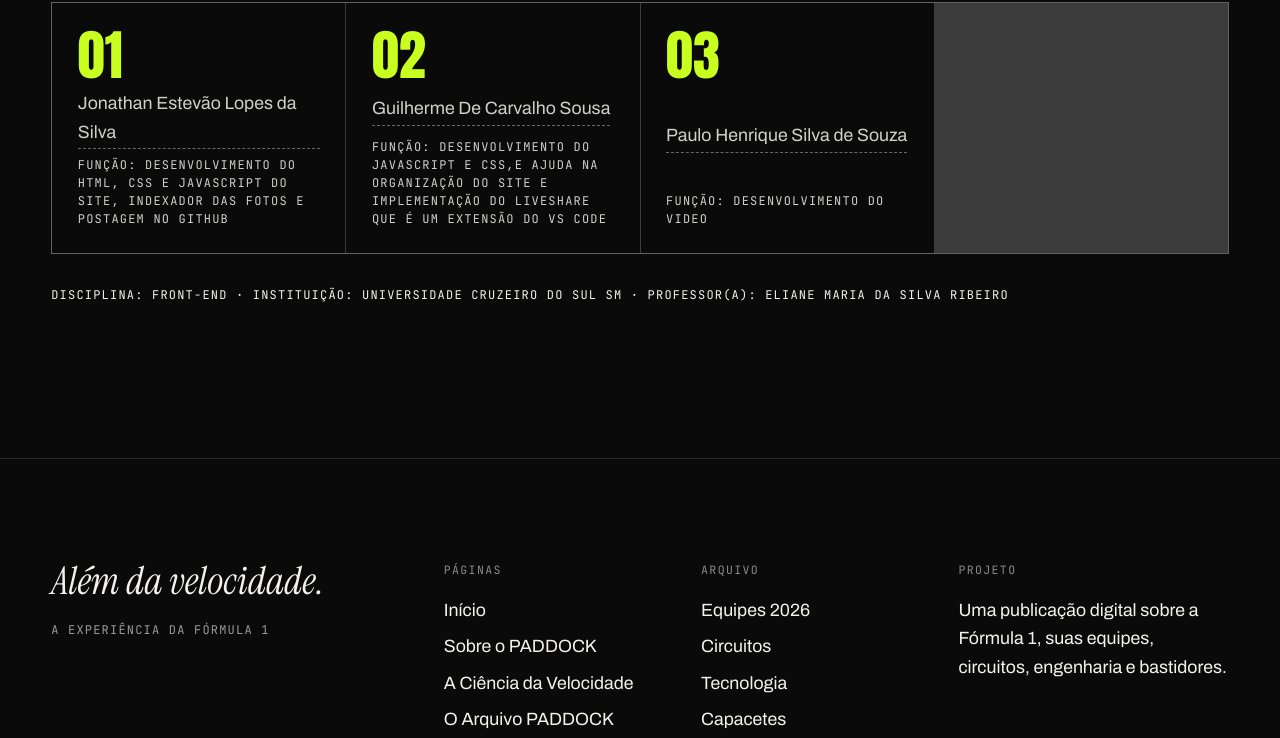
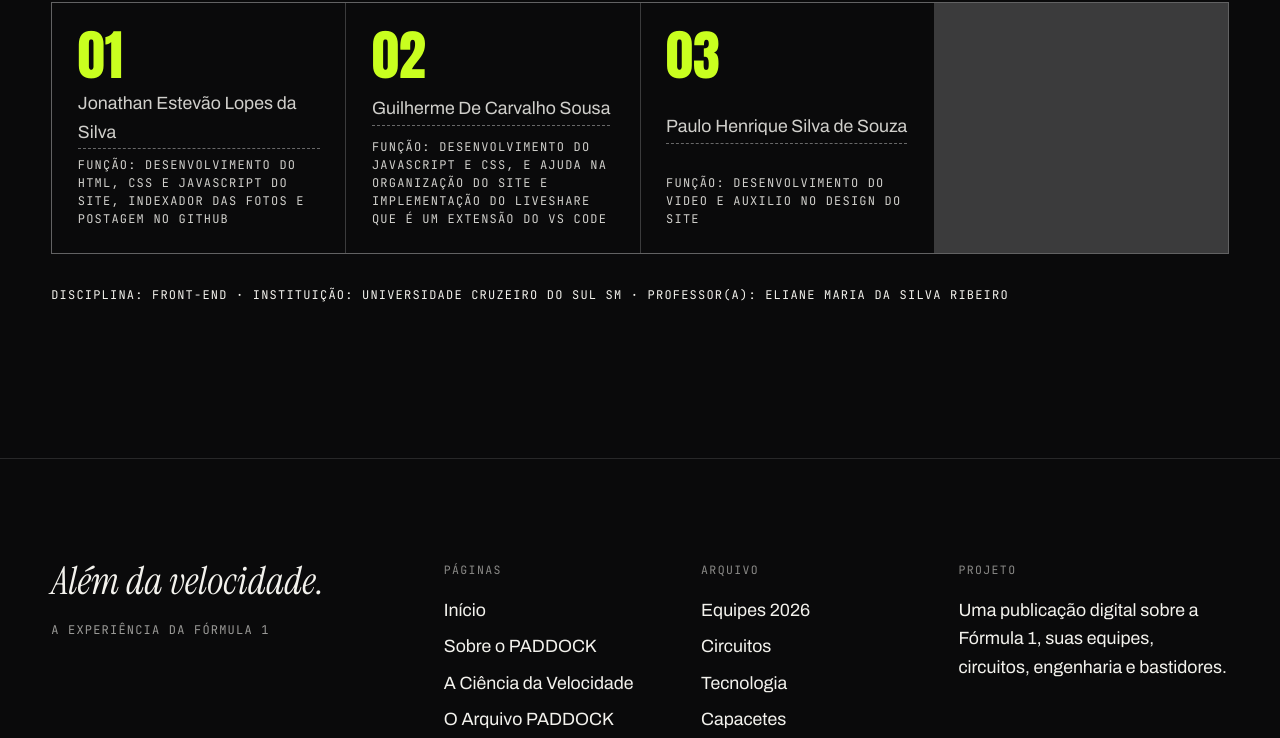
Before and after one commit to The-3-Students/PADDOCK, a plain HTML site: page sobre.html in a window 1280 px wide. Shown: the part 4350-5088 px from the top of the page. Drawn offline with Linux system fonts and the light colour scheme.

Commit message:
Update sobre.html

```diff
--- a/sobre.html
+++ b/sobre.html
@@ -150,8 +150,8 @@
       <h2 class="display display--lg" id="autores-titulo">Quem <span class="serif lime">fez.</span></h2>
       <ul class="authors" data-reveal>
         <li class="author"><span class="author__n">01</span><p><span class="fill">Jonathan Estevão Lopes da Silva</span></p><p class="mono muted">Função: Desenvolvimento do HTML, CSS e JavaScript do Site, indexador das Fotos e Postagem no GitHub</p></li>
-        <li class="author"><span class="author__n">02</span><p><span class="fill">Guilherme De Carvalho Sousa</span></p><p class="mono muted">Função: Desenvolvimento do JavaScript e CSS,e ajuda na organização do Site e implementação do LiveShare que é um extensão do VS code</p></li>
-        <li class="author"><span class="author__n">03</span><p><span class="fill">Paulo Henrique Silva de Souza</span></p><p class="mono muted">Função: Desenvolvimento do video</p></li>
+        <li class="author"><span class="author__n">02</span><p><span class="fill">Guilherme De Carvalho Sousa</span></p><p class="mono muted">Função: Desenvolvimento do JavaScript e CSS, e ajuda na organização do Site e implementação do LiveShare que é um extensão do VS code</p></li>
+        <li class="author"><span class="author__n">03</span><p><span class="fill">Paulo Henrique Silva de Souza</span></p><p class="mono muted">Função: Desenvolvimento do video e auxilio no design do Site</p></li>
       </ul>
 
       <p class="mono muted" style="margin-top:2rem" data-reveal>Disciplina: Front-End · Instituição: Universidade Cruzeiro Do Sul SM · Professor(a): Eliane Maria Da Silva Ribeiro</p>
```
